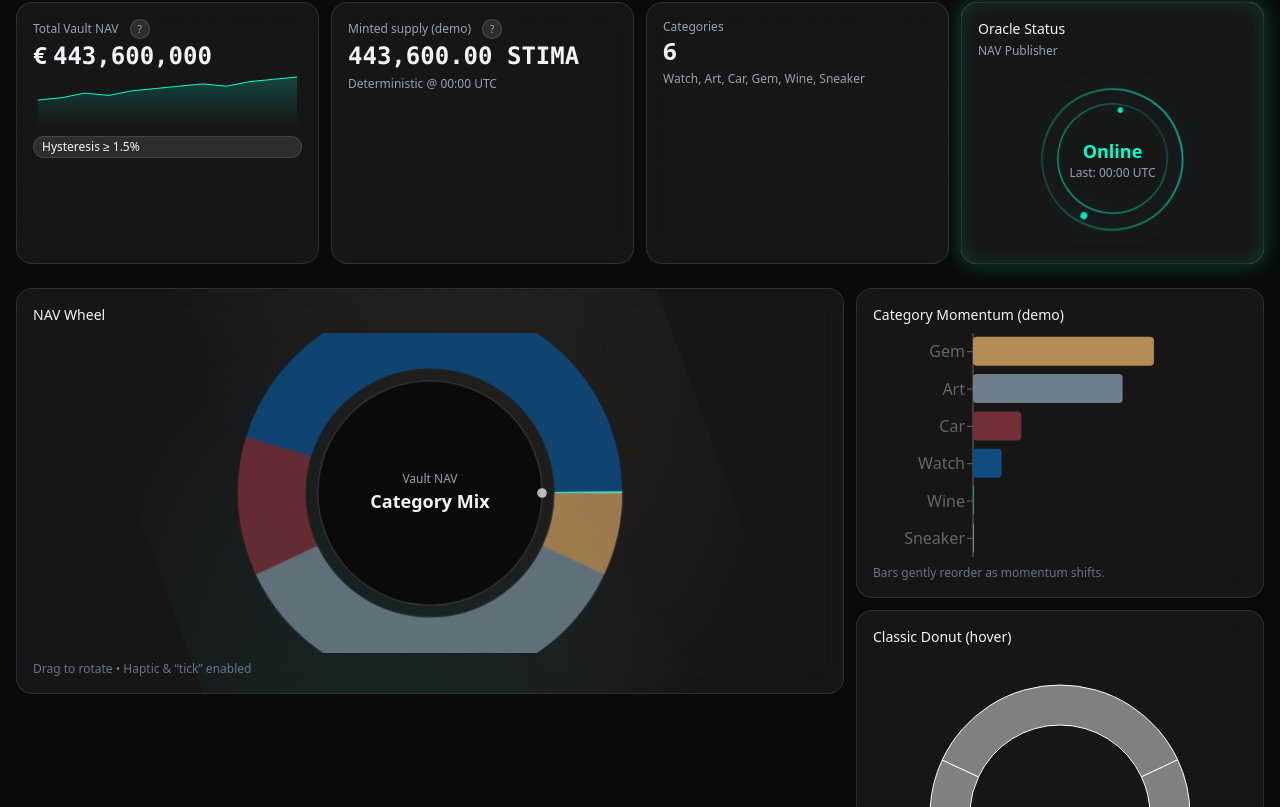
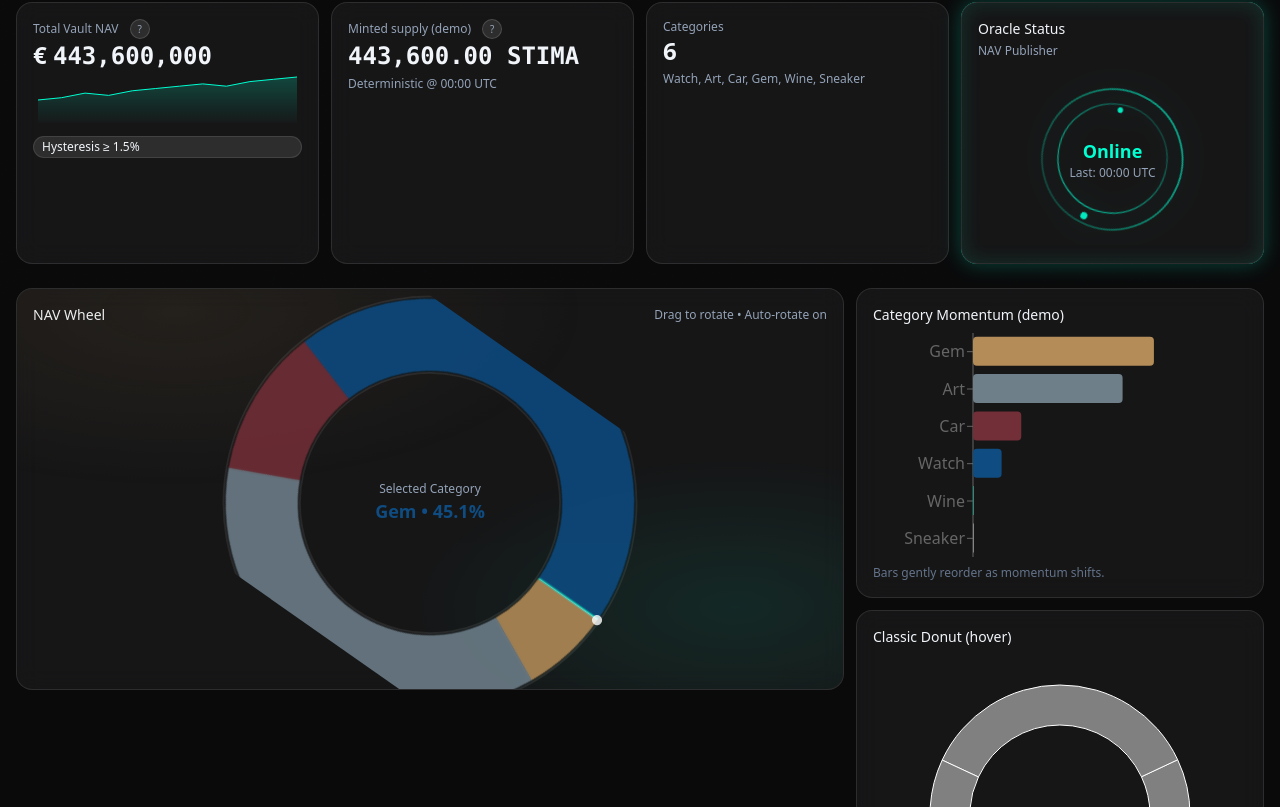
Before and after one commit to ALIERX/stima-next-ultra-V, a Next.js app: page / in a window 1280 px wide. Shown: the part 493-1300 px from the top of the page. Built offline with nearby package versions, Linux system fonts and the light colour scheme.

Commit message:
Update InteractiveNavWheel.tsx

```diff
--- a/components/InteractiveNavWheel.tsx
+++ b/components/InteractiveNavWheel.tsx
@@ -1,53 +1,86 @@
 'use client'
-import React, { useMemo, useRef, useState } from 'react'
-import { motion } from 'framer-motion'
+import React, { useEffect, useMemo, useRef, useState } from 'react'
+import { motion, useAnimation } from 'framer-motion'
 import { useFX } from './SoundFXProvider'
 
 type Slice = { name: string; value: number; color: string }
 
-function polarAngle(x:number,y:number,cx:number,cy:number){
-  return Math.atan2(y-cy, x-cx) // rad
-}
+const COLORS = ['#B48C58','#6E7F8A','#722F37','#0F4C81','#00FFD1','#E2E8F0']
 
-const COLORS = ['#B48C58','#6E7F8A','#722F37','#0F4C81','#00FFD1','#E2E8F0']
+function clamp(v:number,min:number,max:number){ return Math.min(max, Math.max(min, v)) }
+function polarAngle(x:number,y:number,cx:number,cy:number){ return Math.atan2(y-cy, x-cx) } // rad
 
 export default function InteractiveNavWheel({ data }:{ data:{name:string,value:number}[] }){
   const { click, vibrate } = useFX()
-  const sum = data.reduce((a,b)=> a + b.value, 0) || 1
+  const sum = data.reduce((a,b)=> a + (b.value||0), 0) || 1
   const slices: Slice[] = useMemo(()=> data.map((d,i)=>({
     name: d.name,
-    value: d.value/sum,
+    value: (d.value||0)/sum,
     color: COLORS[i % COLORS.length]
   })), [data, sum])
 
-  // rotazione accumulata + drag
+  // Rotazione (deg) + auto-rotation (anim controller)
   const [rot, setRot] = useState(0)
-  const dragging = useRef<{start:number, origin:number}|null>(null)
+  const controls = useAnimation()
   const svgRef = useRef<SVGSVGElement>(null)
+
+  // Calcolo categoria attiva in base all’angolo
+  const active = useMemo(()=>{
+    let angle = ((-rot % 360) + 360) % 360 // 0..360
+    // zero in orizzontale (a destra)
+    const frac = angle / 360
+    let acc = 0
+    for (const s of slices){
+      acc += s.value
+      if (frac <= acc) return s
+    }
+    return slices[slices.length-1]
+  }, [rot, slices])
+
+  // Auto-rotate dolce
+  useEffect(()=> {
+    controls.start({ rotate: 360 }, { duration: 60, ease: 'linear', repeat: Infinity })
+  }, [controls])
+
+  // Sync manual rotation + auto
+  function onUpdate(latest:any){
+    if (typeof latest.rotate === 'number') setRot(latest.rotate)
+  }
+
+  // Drag + inerzia
+  const dragState = useRef<{start:number, origin:number, last:number} | null>(null)
 
   function onPointerDown(e:React.PointerEvent){
     const el = svgRef.current; if(!el) return
     const r = el.getBoundingClientRect()
     const cx = r.left + r.width/2, cy = r.top + r.height/2
-    dragging.current = { start: polarAngle(e.clientX, e.clientY, cx, cy), origin: rot }
+    const a = polarAngle(e.clientX, e.clientY, cx, cy)
+    dragState.current = { start: a, origin: rot, last: a }
     ;(e.target as HTMLElement).setPointerCapture(e.pointerId)
+    vibrate(6)
   }
   function onPointerMove(e:React.PointerEvent){
-    if(!dragging.current || !svgRef.current) return
+    if (!dragState.current || !svgRef.current) return
     const r = svgRef.current.getBoundingClientRect()
     const cx = r.left + r.width/2, cy = r.top + r.height/2
     const cur = polarAngle(e.clientX, e.clientY, cx, cy)
-    const delta = (cur - dragging.current.start) * (180/Math.PI)
-    setRot(dragging.current.origin + delta)
-    // feedback “tic” leggero se superiamo 10° step
-    if (Math.abs(delta) > 10) { vibrate(8); click(); dragging.current.start = cur; dragging.current.origin = rot }
+    const deltaRad = cur - dragState.current.start
+    const deg = (deltaRad * 180/Math.PI)
+    setRot(dragState.current.origin + deg)
+    // ogni 12° un “tick” lieve
+    const moved = (cur - dragState.current.last) * 180/Math.PI
+    if (Math.abs(moved) > 12){ click(); vibrate(8); dragState.current.last = cur }
   }
-  function onPointerUp(e:React.PointerEvent){
-    dragging.current = null
-    vibrate(12)
+  function onPointerUp(){
+    if (!dragState.current) return
+    // inerzia: usa spostamento finale per dare un piccolo spin
+    const extra = clamp((rot - dragState.current.origin) * 0.15, -80, 80)
+    setRot(r => r + extra)
+    dragState.current = null
+    vibrate(10)
   }
 
-  // path arcs
+  // Prepara archi
   const R = 120, r = 78
   let a0 = 0
   const arcs = slices.map((s, i) => {
@@ -65,59 +98,83 @@ export default function InteractiveNavWheel({ data }:{ data:{name:string,value:n
       'Z'
     ].join(' ')
     a0 = a1
-    return { d, color: s.color, label: s.name }
+    return { d, s }
   })
 
   return (
-    <div className="relative card overflow-hidden">
-      <div className="text-sm font-medium mb-2">NAV Wheel</div>
+    <div className="card relative overflow-hidden">
+      <div className="flex items-center justify-between mb-2">
+        <div className="text-sm font-medium">NAV Wheel</div>
+        <div className="text-xs text-slate-400">Drag to rotate • Auto-rotate on</div>
+      </div>
 
-      {/* particelle soffici */}
+      {/* bagliori soft */}
       <motion.div
-        className="pointer-events-none absolute -inset-20"
-        initial={{ opacity: 0.7 }}
-        animate={{ opacity: [0.7, 0.9, 0.7], rotate: 360 }}
-        transition={{ duration: 30, repeat: Infinity, ease: 'linear' }}
-        style={{ background: 'radial-gradient(600px 300px at 20% 30%, rgba(180,140,88,.12), transparent), radial-gradient(500px 300px at 80% 70%, rgba(0,255,209,.10), transparent)' }}
+        className="pointer-events-none absolute -inset-24"
+        initial={{ opacity: 0.55 }}
+        animate={{ opacity: [0.45, 0.7, 0.45] }}
+        transition={{ duration: 10, repeat: Infinity, ease: 'easeInOut' }}
+        style={{ background:
+          'radial-gradient(700px 300px at 25% 20%, rgba(180,140,88,.14), transparent 60%),'+
+          'radial-gradient(600px 280px at 80% 70%, rgba(0,255,209,.12), transparent 55%)'
+        }}
       />
 
       <div className="relative">
-        <svg
+        <motion.svg
           ref={svgRef}
           viewBox="0 0 200 200"
-          className="w-full h-[320px] origin-center"
-          style={{ transform: `rotate(${rot}deg)` }}
+          className="w-full h-[340px] origin-center"
+          animate={controls}
+          onUpdate={onUpdate}
           onPointerDown={onPointerDown}
           onPointerMove={onPointerMove}
           onPointerUp={onPointerUp}
           onPointerCancel={onPointerUp}
+          style={{ rotate: rot }}
         >
           <defs>
             <filter id="soft" x="-20%" y="-20%" width="140%" height="140%">
-              <feGaussianBlur in="SourceGraphic" stdDeviation="0.8" result="blur"/>
-              <feMerge><feMergeNode in="blur"/><feMergeNode in="SourceGraphic"/></feMerge>
+              <feGaussianBlur in="SourceGraphic" stdDeviation="0.7" result="b"/>
+              <feMerge><feMergeNode in="b"/><feMergeNode in="SourceGraphic"/></feMerge>
             </filter>
+            <radialGradient id="ring" cx="50%" cy="50%" r="50%">
+              <stop offset="55%" stopColor="#0A0A0B" />
+              <stop offset="100%" stopColor="rgba(255,255,255,0.08)" />
+            </radialGradient>
           </defs>
+
+          {/* slices */}
           {arcs.map((a, idx)=> (
-            <path key={idx} d={a.d} fill={a.color} opacity={0.85} filter="url(#soft)">
-              <title>{a.label}</title>
+            <path
+              key={idx}
+              d={a.d}
+              fill={a.s.color}
+              opacity={0.88}
+              filter="url(#soft)"
+            >
+              <title>{`${a.s.name} — ${(a.s.value*100).toFixed(1)}%`}</title>
             </path>
           ))}
-          {/* foro centrale */}
-          <circle cx="100" cy="100" r={70} fill="#0A0A0B" stroke="rgba(255,255,255,0.1)" />
-          {/* piccolo “nub” per far percepire la rotazione */}
-          <circle cx="170" cy="100" r={3} fill="white" opacity={0.7}/>
-        </svg>
 
-        {/* centro info */}
-        <div className="absolute inset-0 flex items-center justify-center pointer-events-none">
+          {/* bordo esterno/ interno molto discreto */}
+          <circle cx="100" cy="100" r={R+1.5} fill="none" stroke="rgba(255,255,255,0.08)" />
+          <circle cx="100" cy="100" r={r-1.5} fill="none" stroke="rgba(255,255,255,0.08)" />
+
+          {/* “nub” luminoso per percezione rotazione */}
+          <circle cx={100+R} cy="100" r="3" fill="#fff" opacity="0.8" />
+        </motion.svg>
+
+        {/* Centro informativo */}
+        <div className="pointer-events-none absolute inset-0 flex items-center justify-center">
           <div className="text-center">
-            <div className="text-xs text-slate-400">Vault NAV</div>
-            <div className="text-lg font-semibold">Category Mix</div>
+            <div className="text-xs text-slate-400">Selected Category</div>
+            <div className="text-lg font-semibold" style={{ color: active?.color || '#fff' }}>
+              {active?.name || '—'} • {(active?.value ? active.value*100 : 0).toFixed(1)}%
+            </div>
           </div>
         </div>
       </div>
-      <div className="text-xs text-slate-500 mt-2">Drag to rotate • Haptic & “tick” enabled</div>
     </div>
   )
 }
```
